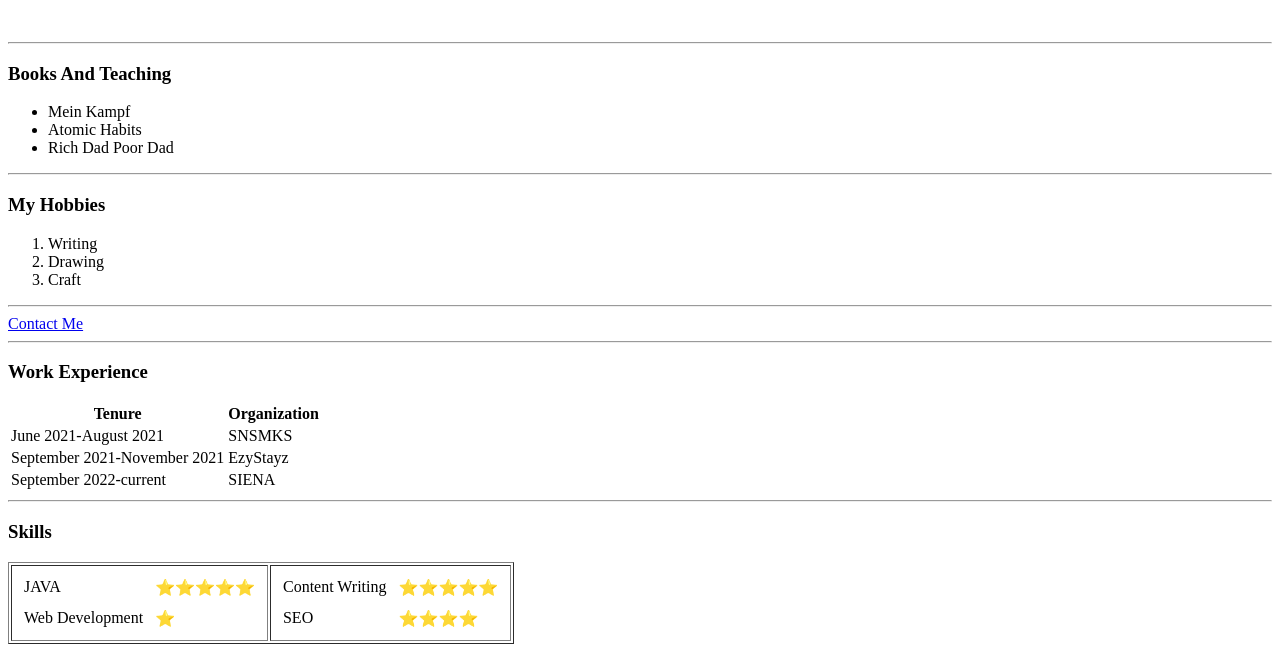
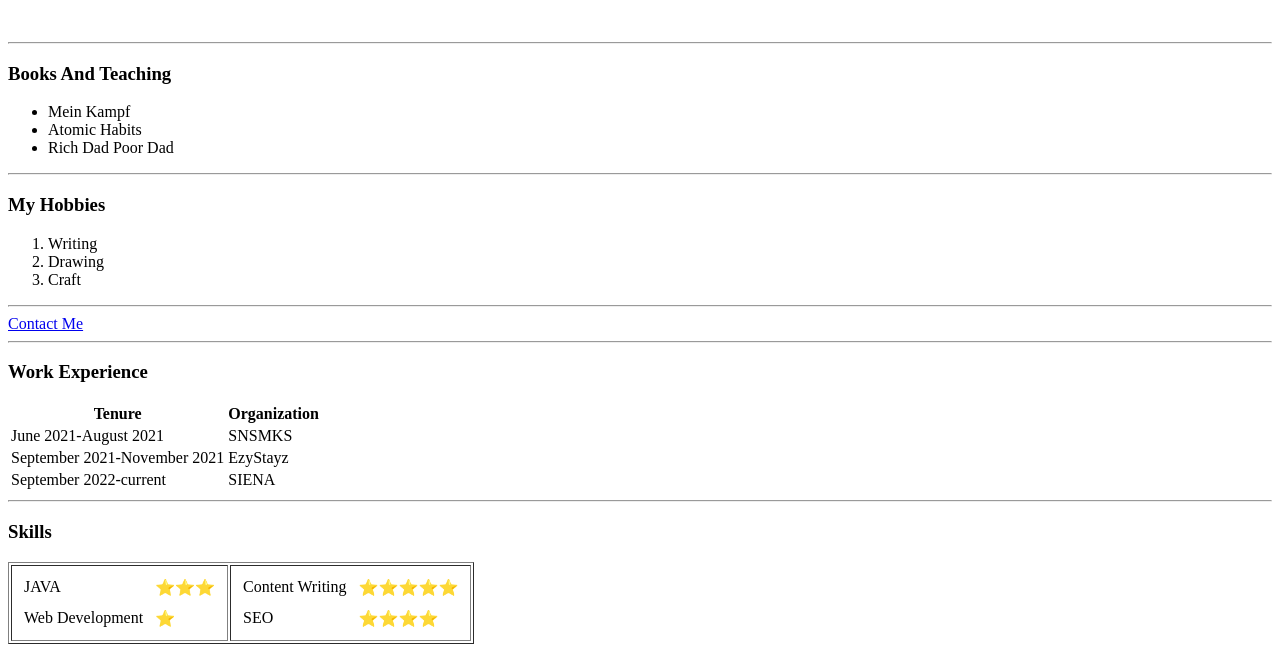
Before and after one commit to soulsahil/cv, a plain HTML site: page index.html in a window 1280 px wide. Shown: the part 182-834 px from the top of the page. Drawn offline with Linux system fonts and the light colour scheme.

Commit message:
Update index.html

```diff
--- a/index.html
+++ b/index.html
@@ -62,7 +62,7 @@
           <table cellspacing="10">
             <tr>
               <td>JAVA</td>
-              <td>⭐⭐⭐⭐⭐</td>
+              <td>⭐⭐⭐</td>
               </tr>
               <tr>
                 <td>Web Development</td>
```
